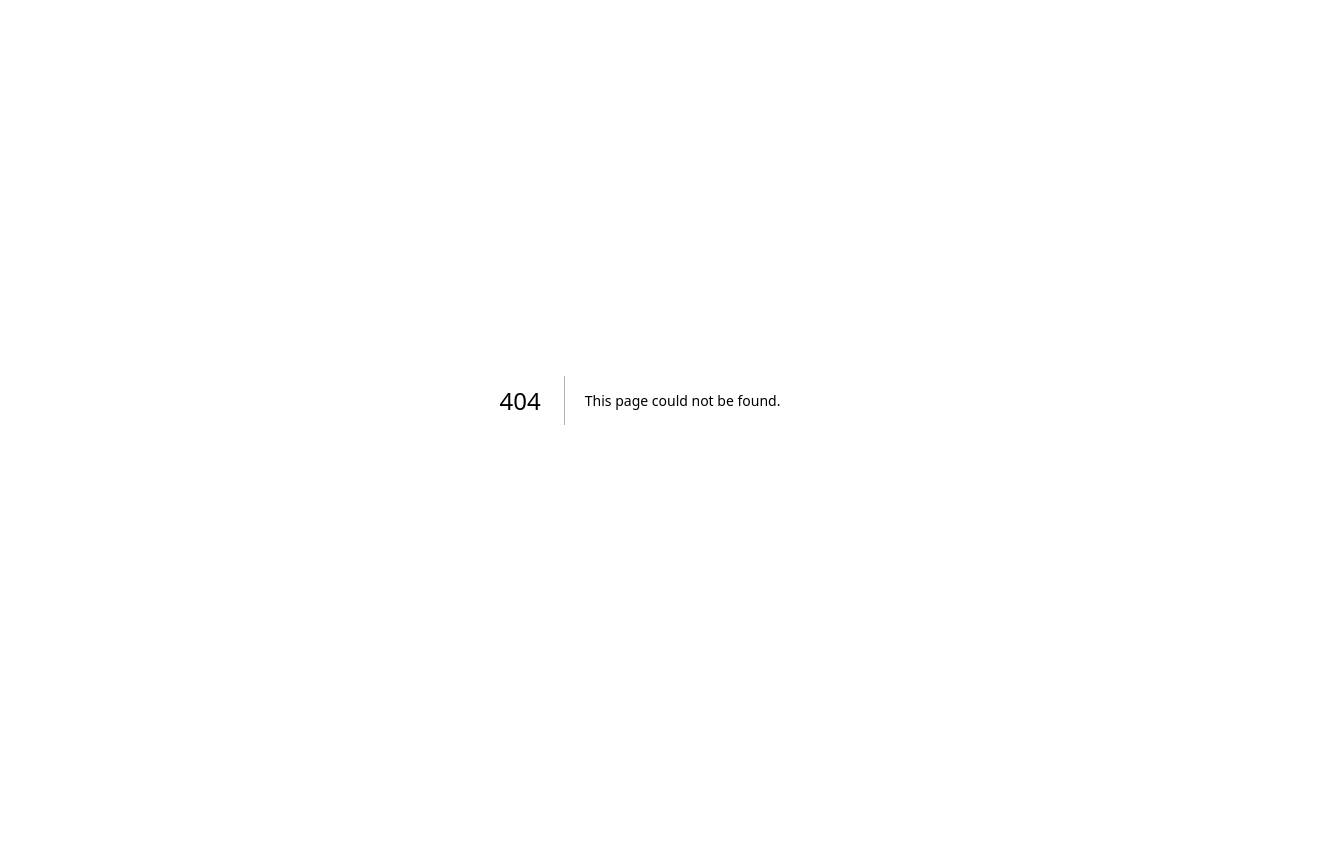
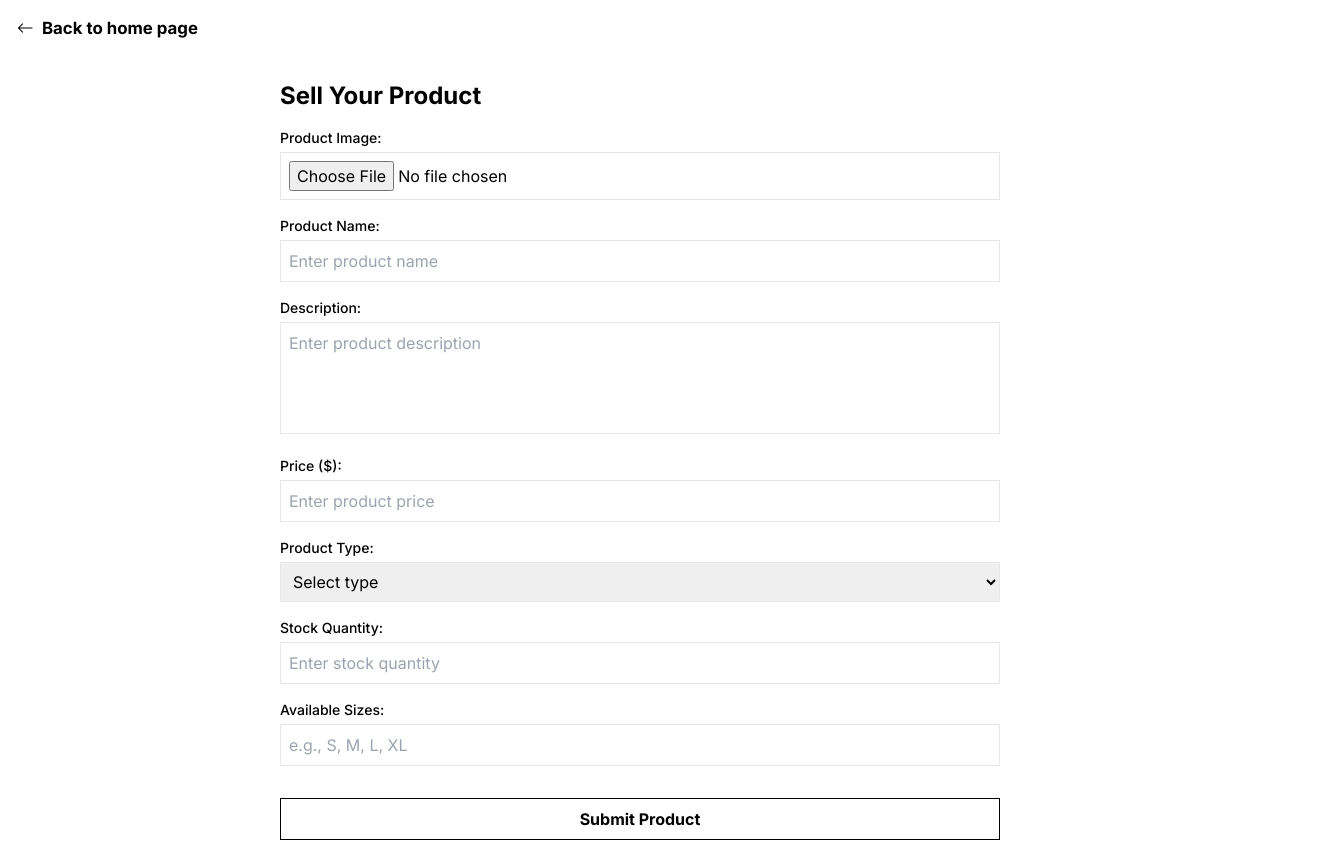
Before and after one commit to FlackCode/StyleShare_v3, a Next.js app: page /sell in a window 1280 px wide. Before the commit this address had no page. Shown: the whole page, 1344 px wide, since content can reach past the window. Before the commit the page ends 800 px from the top, so only its background shows below. Built offline with nearby package versions, Linux system fonts and the light colour scheme.

Commit message:
Finished all pages & Added Sell Page, will work on backend side of things

```diff
--- /dev/null
+++ b/src/app/sell/page.tsx
@@ -0,0 +1,77 @@
+"use client";
+import { useState } from "react";
+import Link from "next/link";
+import { BsArrowLeft } from "react-icons/bs";
+
+export default function SellPage() {
+  const [productImage, setProductImage] = useState<File | null>(null);
+  const [productName, setProductName] = useState("");
+  const [productDescription, setProductDescription] = useState("");
+  const [productPrice, setProductPrice] = useState("");
+  const [productType, setProductType] = useState("");
+  const [productStock, setProductStock] = useState<number | null>(null);
+  const [productSize, setProductSize] = useState("");
+
+  const handleImageChange = (e: React.ChangeEvent<HTMLInputElement>) => {
+    if (e.target.files && e.target.files.length > 0) {
+      setProductImage(e.target.files[0]);
+    }
+  };
+
+  const handleSubmit = (e: React.FormEvent) => {
+    e.preventDefault();
+    console.log({ productImage, productName, productDescription, productPrice, productType, productStock, productSize });
+  };
+
+  return (
+    <div>
+        <Link href={"/"} className="flex gap-2 items-center p-4 transition-transform duration-300 hover:scale-105 transform origin-left">
+            <BsArrowLeft />
+            <p className="font-bold">Back to home page</p>
+        </Link>
+        <div className="p-6 max-w-3xl mx-auto">
+          <h1 className="text-2xl font-bold mb-4">Sell Your Product</h1>
+          <form onSubmit={handleSubmit} className="flex flex-col gap-4">
+            <div>
+              <label className="block text-sm font-medium mb-1">Product Image:</label>
+              <input type="file" accept="image/*" onChange={handleImageChange} className="border p-2 w-full"/>
+            </div>
+            <div>
+              <label className="block text-sm font-medium mb-1">Product Name:</label>
+              <input type="text" value={productName} onChange={(e) => setProductName(e.target.value)} placeholder="Enter product name" className="border p-2 w-full" required/>
+            </div>
+            <div>
+              <label className="block text-sm font-medium mb-1">Description:</label>
+              <textarea value={productDescription} onChange={(e) => setProductDescription(e.target.value)} placeholder="Enter product description" className="border p-2 w-full resize-none h-28" required/>
+            </div>
+            <div>
+              <label className="block text-sm font-medium mb-1">Price ($):</label>
+              <input type="number" step="0.01" value={productPrice} onChange={(e) => setProductPrice(e.target.value)} placeholder="Enter product price" className="border p-2 w-full" required/>
+            </div>
+            <div>
+              <label className="block text-sm font-medium mb-1">Product Type:</label>
+              <select value={productType} onChange={(e) => setProductType(e.target.value)} className="border p-2 w-full" required>
+                <option value="" disabled>
+                  Select type
+                </option>
+                <option value="headwear">Headwear</option>
+                <option value="top">Top</option>
+                <option value="bottom">Bottom</option>
+                <option value="shoes">Shoes</option>
+              </select>
+            </div>
+            <div>
+              <label className="block text-sm font-medium mb-1">Stock Quantity:</label>
+              <input type="number" value={productStock || ""} onChange={(e) => setProductStock(parseInt(e.target.value))} placeholder="Enter stock quantity" className="border p-2 w-full" required/>
+            </div>
+            <div>
+              <label className="block text-sm font-medium mb-1">Available Sizes:</label>
+              <input type="text" value={productSize} onChange={(e) => setProductSize(e.target.value)} placeholder="e.g., S, M, L, XL" className="border p-2 w-full"/>
+            </div>
+            <button type="submit"
+            className="border border-black font-bold py-2 px-4 mt-4 transition-all duration-300 hover:bg-black hover:text-white">Submit Product</button>
+          </form>
+        </div>
+    </div>
+  );
+}
--- a/src/components/NavBar.tsx
+++ b/src/components/NavBar.tsx
@@ -7,8 +7,8 @@ export default function Navbar() {
             <div className="flex justify-between py-2 px-4 xl:px-16">
               <Link href={'/'} className="font-bold tracking-wider text-lg md:text-xl">STYLESHARE</Link>
               <div className="flex gap-2">
-                <button className="border border-black font-bold text-xs md:text-base px-1 transition-all duration-300 hover:bg-black hover:text-white
-                flex items-center">SELL</button>
+                <Link href={"/sell"} className="border border-black font-bold text-xs md:text-base px-1 transition-all duration-300 hover:bg-black hover:text-white
+                flex items-center">SELL</Link>
                 <Link href={"/shop"} className="border border-black font-bold text-xs md:text-base px-1 transition-all duration-300 hover:bg-black hover:text-white
                 flex items-center">SHOP</Link>
                 <Link href={"/login"} className="border border-black font-bold text-xs md:text-base px-1 transition-all duration-300 hover:bg-black hover:text-white
@@ -27,6 +27,6 @@ export default function Navbar() {
                 GO
               </button>
             </form>
-        </>
+      </>
     )
 }
```
